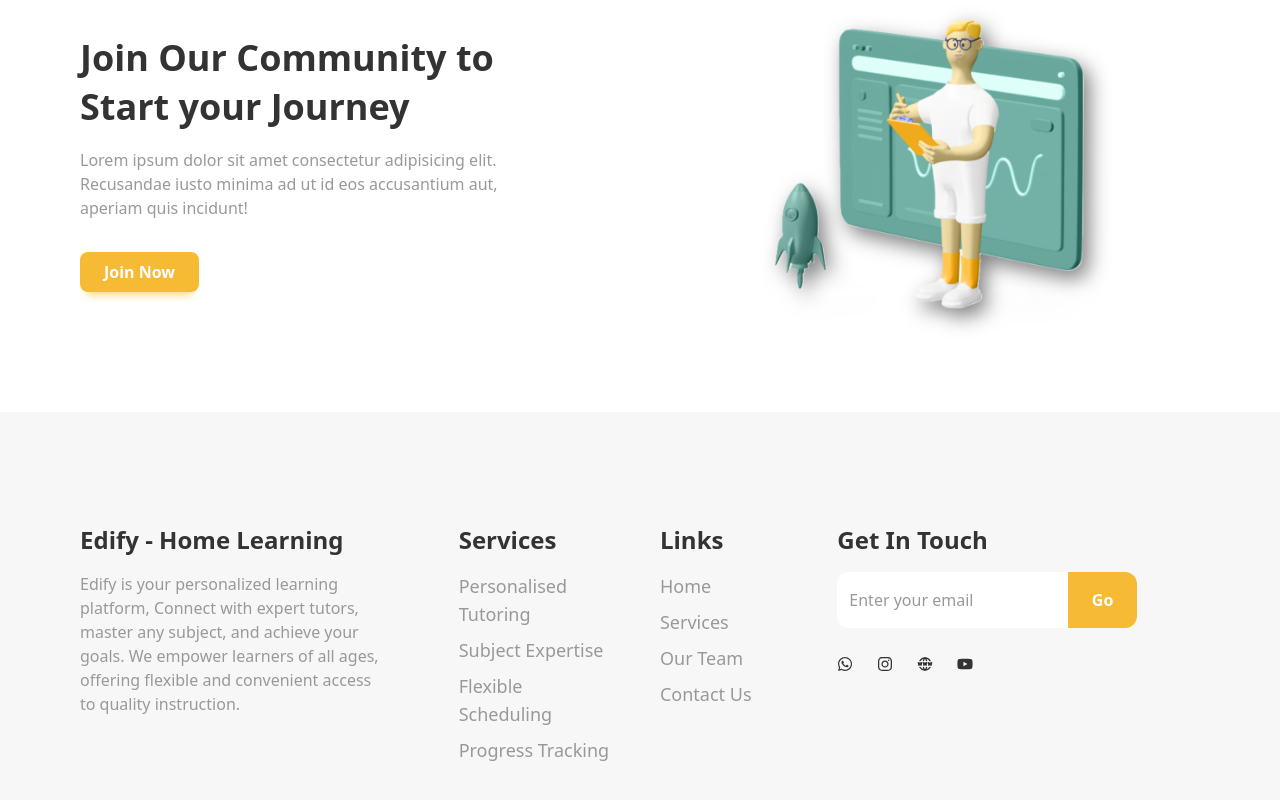
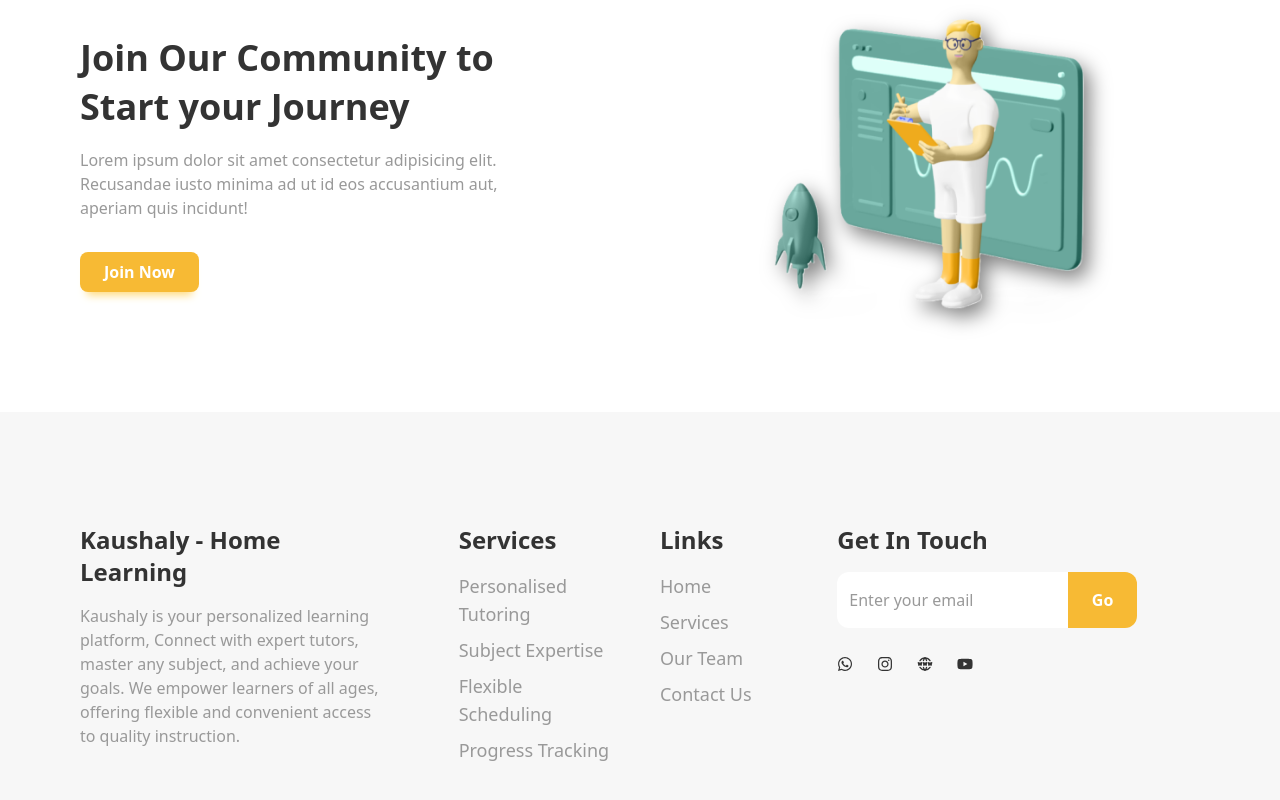
Before and after one commit to kaushaly123/kaushaly_website, a React (Vite) app: page / in a window 1280 px wide. Shown: the part 3156-3956 px from the top of the page. Built offline with nearby package versions, Linux system fonts and the light colour scheme.

Commit message:
Update Footer.jsx

```diff
--- a/src/components/Footer/Footer.jsx
+++ b/src/components/Footer/Footer.jsx
@@ -14,9 +14,9 @@
         <div className="grid grid-cols-1 md:grid-cols-2 lg:grid-cols-3 gap-14 md:gap-4">
           {/* first section */}
           <div className="space-y-4 max-w-[300px]">
-            <h1 className="text-2xl font-bold">Edify - Home Learning</h1>
+            <h1 className="text-2xl font-bold">Kaushaly - Home Learning</h1>
             <p className="text-dark2">
-            Edify is your personalized learning platform, Connect with expert tutors, master any subject, and achieve your goals.
+            Kaushaly is your personalized learning platform, Connect with expert tutors, master any subject, and achieve your goals.
             We empower learners of all ages, offering flexible and convenient access to quality instruction.
             </p>
           </div>
```
